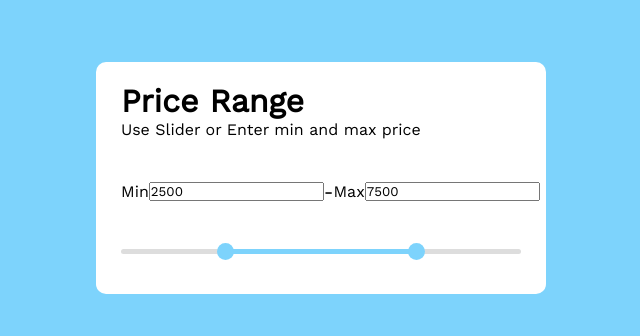
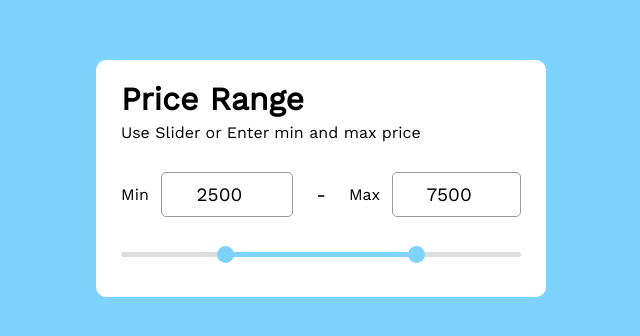
Before and after one commit to ganeshsadhashivam/PriceRangeSlider, a plain HTML site: page index.html in a window 1280 px wide. Shown: the part 222-558 px from the top of the page, without its empty margins (319-959 px from the left). Drawn offline with nearby package versions, Linux system fonts and the light colour scheme; a web font is replaced by a local one.

Commit message:
changes in design

```diff
--- a/styles.css
+++ b/styles.css
@@ -39,6 +39,11 @@ header h2 {
   font-weight: 600;
 }
 
+header p {
+  margin-top: 5px;
+  font-size: 16px;
+}
+
 .price-input {
   width: 100%;
   display: flex;
@@ -52,7 +57,7 @@ header h2 {
   align-items: center;
 }
 
-.field-input {
+.field input {
   width: 100%;
   height: 100%;
   margin-left: 12px;
```
